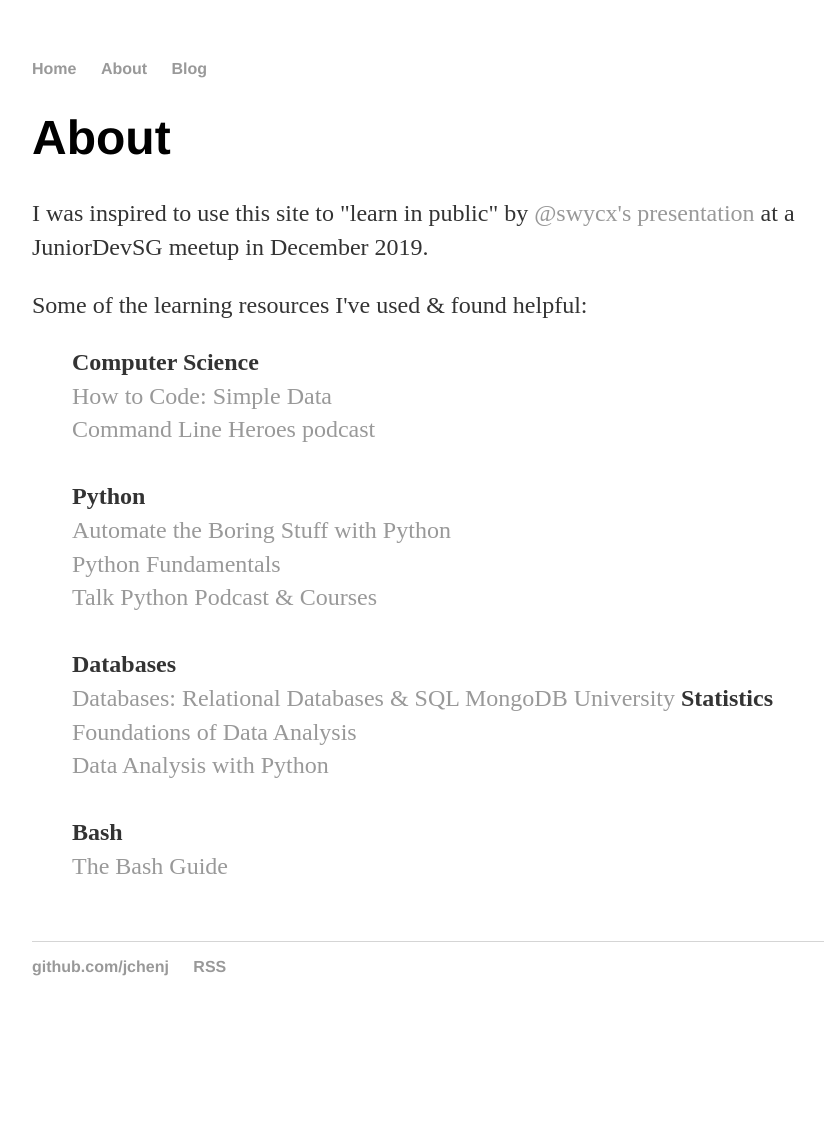
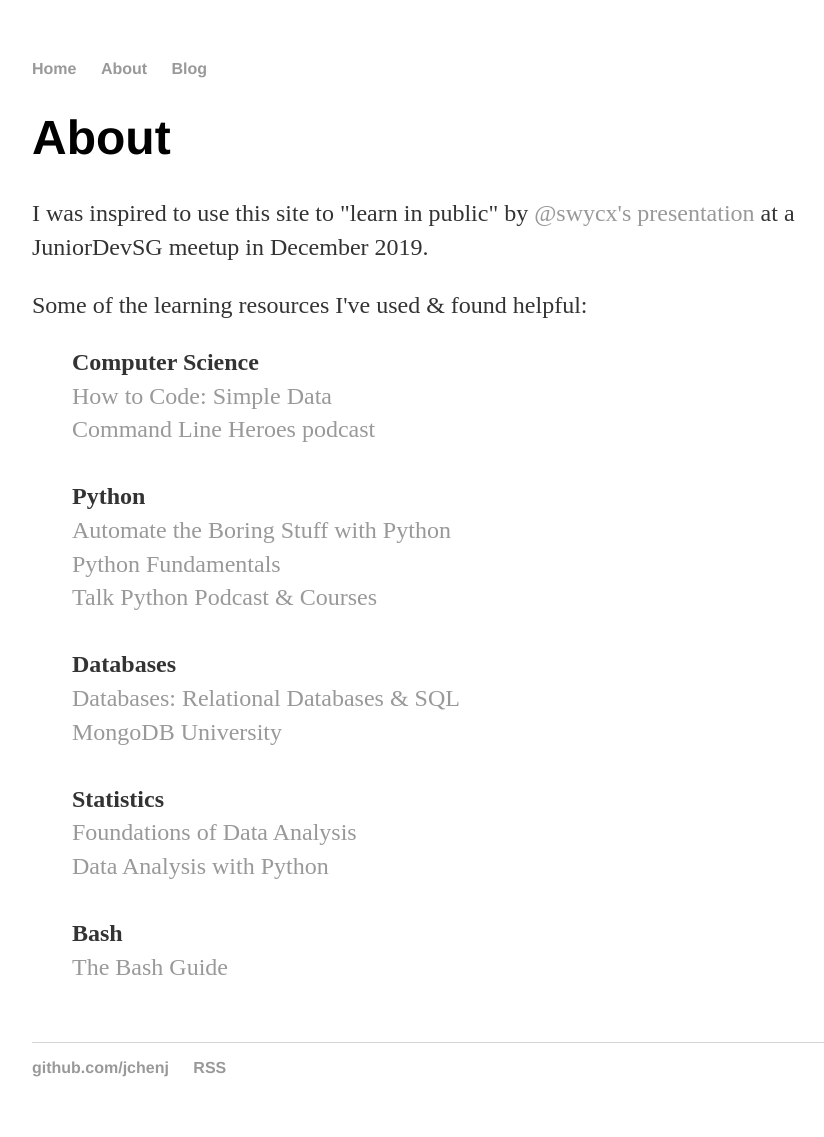
Before and after one commit to jchenj/jchenj.github.io, a Jekyll site: the page built from about/index.html, in a window 1280 px wide. Shown: the whole page, without its empty margins (160-984 px from the left). Built offline with Jekyll 4.4.1, drawn with Linux system fonts in a browser that asks for light colours; before the commit the page ends 1036 px from its top, so only the background shows below that.

```diff
--- a/about/index.html
+++ b/about/index.html
@@ -18,8 +18,8 @@ title: Julianna Chen
 
     <b>Databases</b><br>
       <a href="https://www.edx.org/course/databases-5-sql">Databases:
-        Relational Databases & SQL</a>
-      <a href="https://university.mongodb.com/">MongoDB University</a>
+        Relational Databases & SQL</a><br>
+      <a href="https://university.mongodb.com/">MongoDB University</a><br><br>
 
     <b>Statistics</b><br>
       <a href="https://www.edx.org/course/foundations-of-data-analysis-part-1-statistics-usi?source=aw&awc=6798_1579151316_93524b6d0f9097696ed0aa2cf12ccf9e">Foundations of Data Analysis</a><br>
```
